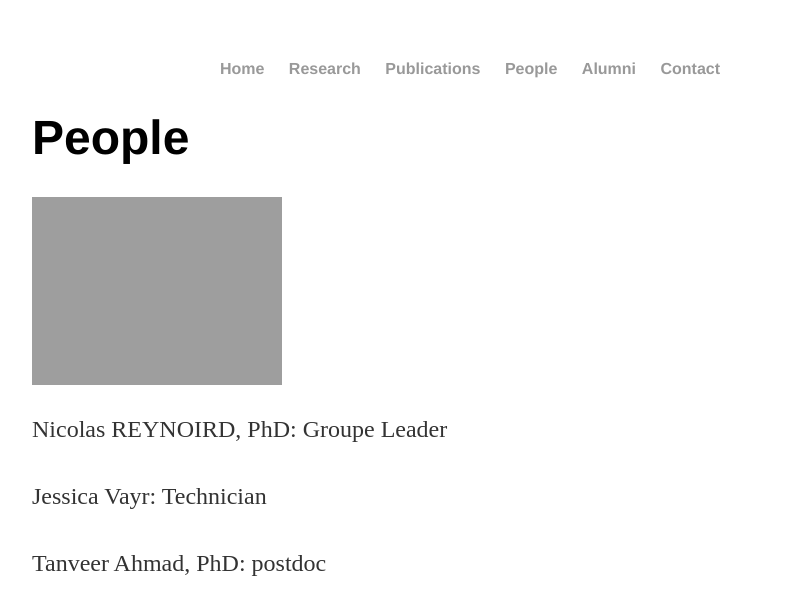
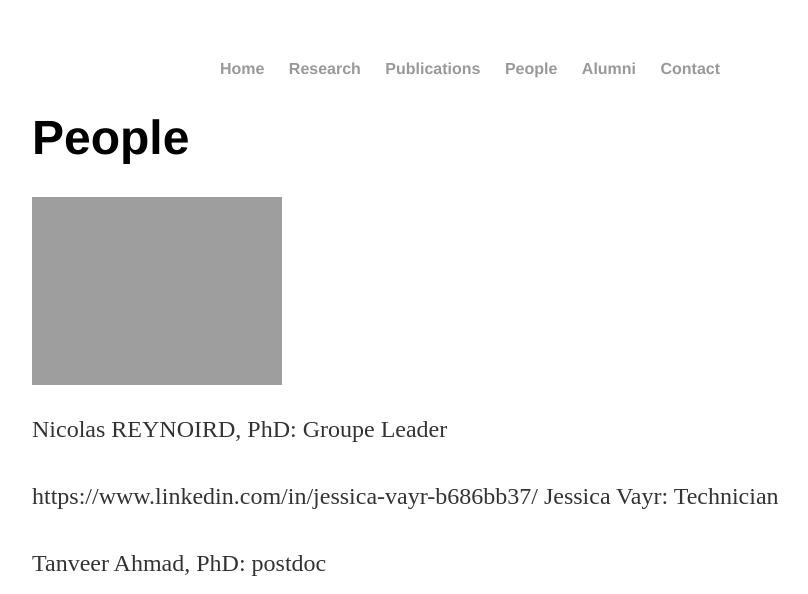
Before and after one commit to Reynoird-Lab/Reynoird-lab.github.io, a Jekyll site: the page built from People/index.html, in a window 1280 px wide. Shown: the top 594 px of the page, without its empty margins (160-968 px from the left). Built offline with Jekyll 4.4.1, drawn with Linux system fonts in a browser that asks for light colours; Markdown is read by kramdown in place of the engine named in the settings; grey boxes are pictures that could not be loaded.

Commit message:
Update index.html

```diff
--- a/People/index.html
+++ b/People/index.html
@@ -9,10 +9,11 @@
 <p>
    Nicolas REYNOIRD, PhD: Groupe Leader <br>
    <br>
-Jessica Vayr: Technician <br>
+
+https://www.linkedin.com/in/jessica-vayr-b686bb37/	Jessica Vayr: Technician <br>
 <br>
 Tanveer Ahmad, PhD: postdoc <br>
 <br>
-<a href="https://www.researchgate.net/profile/Alexandre_Casanova"> <img alt="AC" src="Images/Alexandre_Casanova.jpg" width="100"/> Alexandre Casanova: PhD student <br>
+<a href="https://www.researchgate.net/profile/Alexandre_Casanova" <img alt="AC" src="Images/Alexandre_Casanova.jpg" width="100"/> Alexandre Casanova: PhD student <br>
 <br>
 	</p>
```
